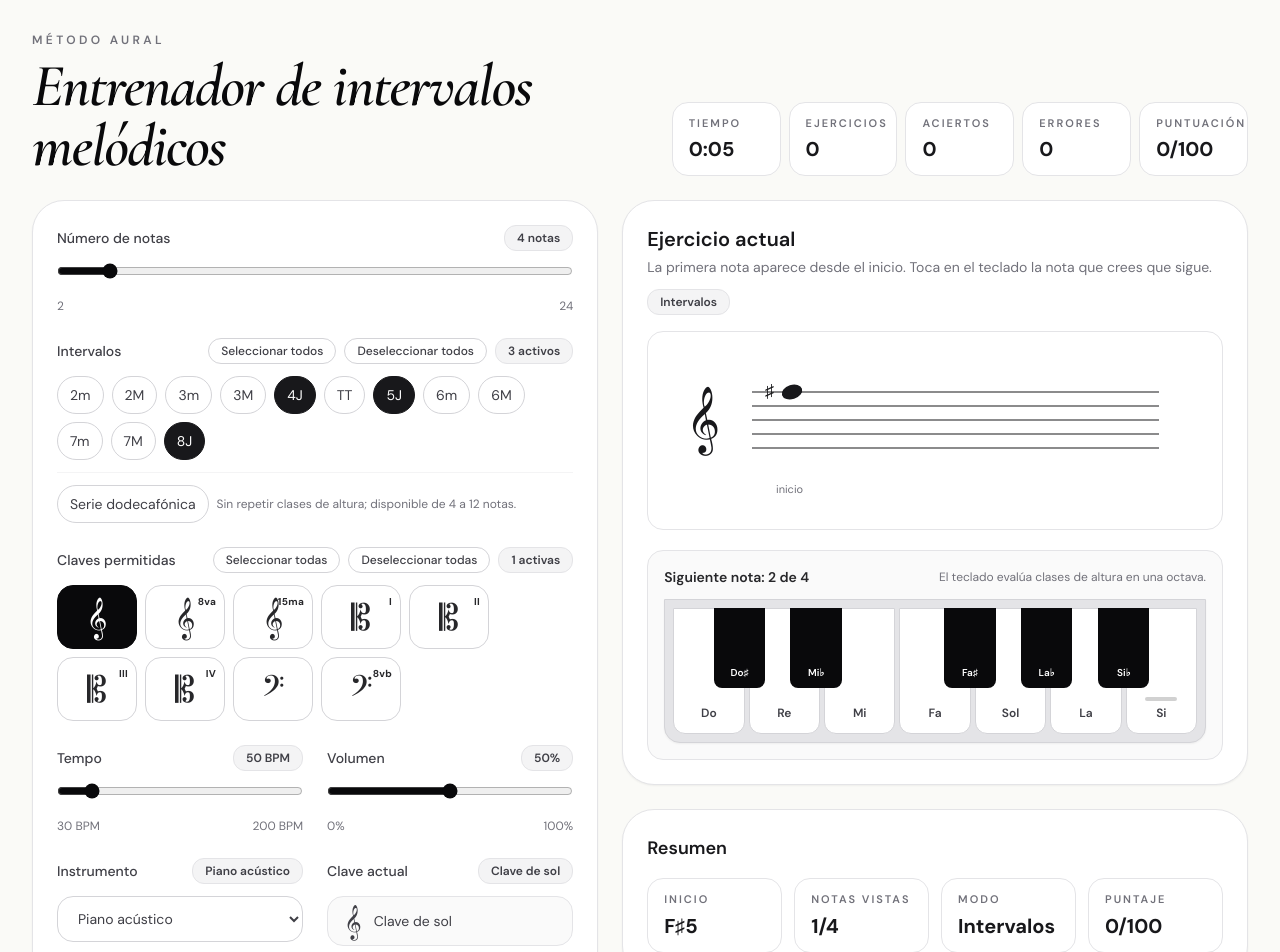
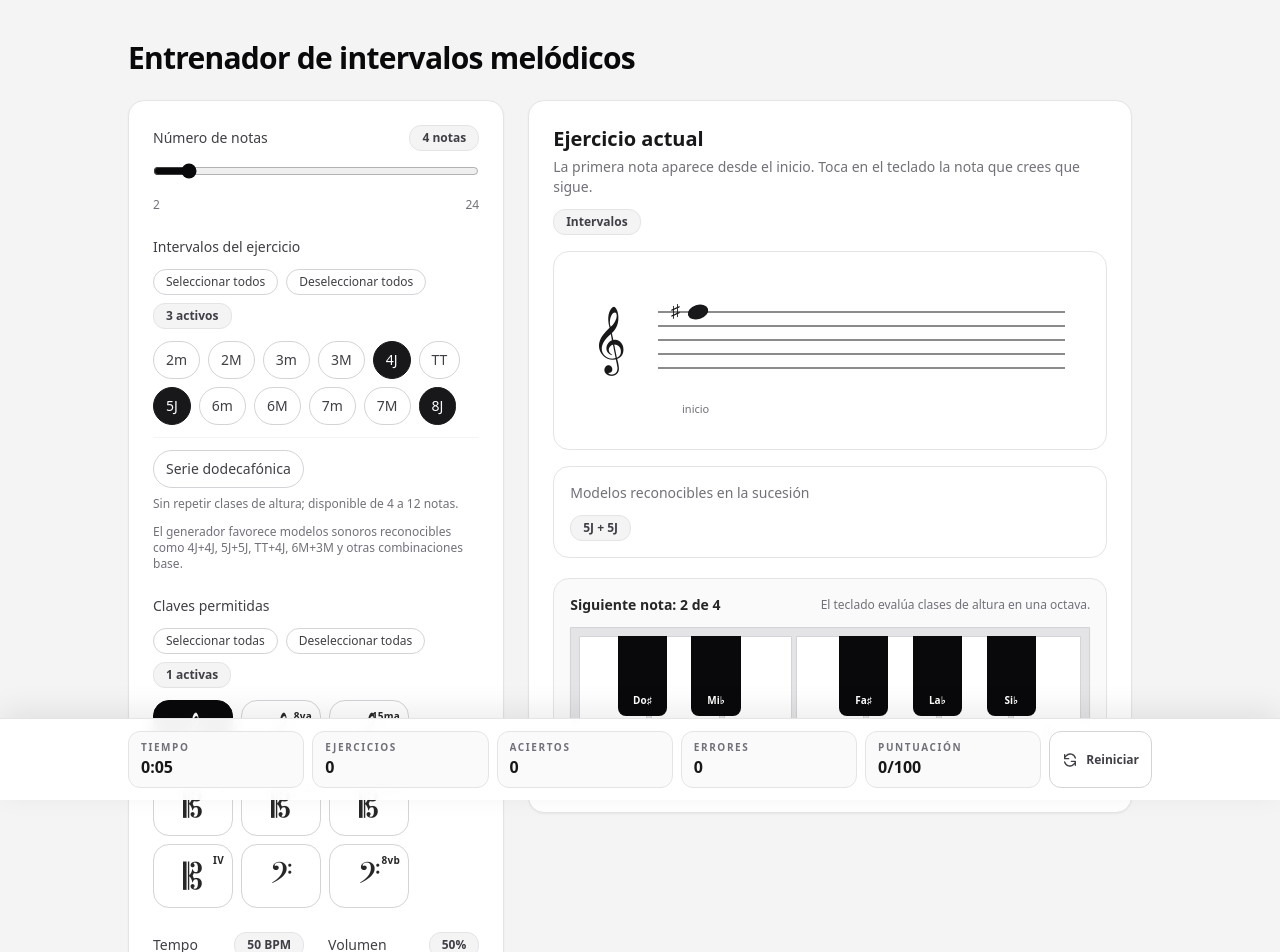
Before and after one commit to rickymartingtz/Entrenador-de-intervalos-mel-dicos, a React (Vite) app: page / in a window 1280 px wide. Shown: the top 952 px of the page. Built offline with nearby package versions, Linux system fonts and the light colour scheme.

Commit message:
Update App.jsx

```diff
--- a/src/App.jsx
+++ b/src/App.jsx
@@ -1,5 +1,84 @@
 import React, { useCallback, useEffect, useMemo, useRef, useState } from "react";
 import Soundfont from "soundfont-player";
+
+
+function IconBase({ children, className = "h-4 w-4", viewBox = "0 0 24 24" }) {
+  return (
+    <svg
+      xmlns="http://www.w3.org/2000/svg"
+      viewBox={viewBox}
+      fill="none"
+      stroke="currentColor"
+      strokeWidth="2"
+      strokeLinecap="round"
+      strokeLinejoin="round"
+      className={className}
+      aria-hidden="true"
+    >
+      {children}
+    </svg>
+  );
+}
+
+function EyeIcon({ className }) {
+  return (
+    <IconBase className={className}>
+      <path d="M2 12s3.5-6 10-6 10 6 10 6-3.5 6-10 6-10-6-10-6Z" />
+      <circle cx="12" cy="12" r="3" />
+    </IconBase>
+  );
+}
+
+function EyeOffIcon({ className }) {
+  return (
+    <IconBase className={className}>
+      <path d="M3 3l18 18" />
+      <path d="M10.6 10.7a3 3 0 0 0 4.2 4.2" />
+      <path d="M9.9 5.1A12.5 12.5 0 0 1 12 5c6.5 0 10 7 10 7a18.7 18.7 0 0 1-3.2 4.2" />
+      <path d="M6.2 6.3C3.7 8 2 12 2 12s3.5 7 10 7a10.8 10.8 0 0 0 4.3-.8" />
+    </IconBase>
+  );
+}
+
+function RefreshIcon({ className }) {
+  return (
+    <IconBase className={className}>
+      <path d="M21 2v6h-6" />
+      <path d="M3 12a9 9 0 0 1 15.5-6.4L21 8" />
+      <path d="M3 22v-6h6" />
+      <path d="M21 12a9 9 0 0 1-15.5 6.4L3 16" />
+    </IconBase>
+  );
+}
+
+function VolumeIcon({ className }) {
+  return (
+    <IconBase className={className}>
+      <path d="M11 5 6 9H3v6h3l5 4V5Z" />
+      <path d="M15.5 8.5a5 5 0 0 1 0 7" />
+      <path d="M18.5 5.5a9 9 0 0 1 0 13" />
+    </IconBase>
+  );
+}
+
+function StopIcon({ className }) {
+  return (
+    <IconBase className={className}>
+      <rect x="6" y="6" width="12" height="12" rx="1.5" />
+    </IconBase>
+  );
+}
+
+function ResetIcon({ className }) {
+  return (
+    <IconBase className={className}>
+      <path d="M4 4v6h6" />
+      <path d="M20 20v-6h-6" />
+      <path d="M20 9A8 8 0 0 0 6.3 5.7L4 8" />
+      <path d="M4 15a8 8 0 0 0 13.7 3.3L20 16" />
+    </IconBase>
+  );
+}
 
 const LETTERS = ["C", "D", "E", "F", "G", "A", "B"];
 const NATURAL_OFFSETS = { C: 0, D: 2, E: 4, F: 5, G: 7, A: 9, B: 11 };
@@ -52,6 +131,48 @@ const INTERVAL_DEFINITIONS = [
   { key: "M7", short: "7M", name: "Séptima mayor", semitones: 11, diatonicSteps: 6 },
   { key: "P8", short: "8J", name: "Octava justa", semitones: 12, diatonicSteps: 7 },
 ];
+
+const MODEL_PATTERNS = [
+  { id: "l1-4j4j", label: "4J + 4J", steps: [{ intervalKey: "P4" }, { intervalKey: "P4" }] },
+  { id: "l1-5j5j", label: "5J + 5J", steps: [{ intervalKey: "P5" }, { intervalKey: "P5" }] },
+  { id: "l1-5up4down", label: "5J↗ + 4J↘", steps: [{ intervalKey: "P5", direction: 1 }, { intervalKey: "P4", direction: -1 }] },
+  { id: "l1-5down4up", label: "5J↘ + 4J↗", steps: [{ intervalKey: "P5", direction: -1 }, { intervalKey: "P4", direction: 1 }] },
+  { id: "l1-4up5down", label: "4J↗ + 5J↘", steps: [{ intervalKey: "P4", direction: 1 }, { intervalKey: "P5", direction: -1 }] },
+  { id: "l1-4down5up", label: "4J↘ + 5J↗", steps: [{ intervalKey: "P4", direction: -1 }, { intervalKey: "P5", direction: 1 }] },
+  { id: "l1-4j4j4j", label: "4J + 4J + 4J", steps: [{ intervalKey: "P4" }, { intervalKey: "P4" }, { intervalKey: "P4" }] },
+  { id: "l1-5j5j5j", label: "5J + 5J + 5J", steps: [{ intervalKey: "P5" }, { intervalKey: "P5" }, { intervalKey: "P5" }] },
+  { id: "l2-2M2M-up", label: "2M↗ + 2M↗", steps: [{ intervalKey: "M2", direction: 1 }, { intervalKey: "M2", direction: 1 }] },
+  { id: "l2-2m2m-up", label: "2m↗ + 2m↗", steps: [{ intervalKey: "m2", direction: 1 }, { intervalKey: "m2", direction: 1 }] },
+  { id: "l2-2M2M-down", label: "2M↘ + 2M↘", steps: [{ intervalKey: "M2", direction: -1 }, { intervalKey: "M2", direction: -1 }] },
+  { id: "l2-2m2m-down", label: "2m↘ + 2m↘", steps: [{ intervalKey: "m2", direction: -1 }, { intervalKey: "m2", direction: -1 }] },
+  { id: "l2-chromatic", label: "Escala cromática", steps: [{ intervalKey: "m2" }, { intervalKey: "m2" }, { intervalKey: "m2" }, { intervalKey: "m2" }] },
+  { id: "l2-whole-tone", label: "Escala de tonos enteros", steps: [{ intervalKey: "M2" }, { intervalKey: "M2" }, { intervalKey: "M2" }, { intervalKey: "M2" }] },
+  { id: "l2-4j-2M", label: "4J + 2M", steps: [{ intervalKey: "P4" }, { intervalKey: "M2" }] },
+  { id: "l2-4j-2m", label: "4J + 2m", steps: [{ intervalKey: "P4" }, { intervalKey: "m2" }] },
+  { id: "l2-5j-2M", label: "5J + 2M", steps: [{ intervalKey: "P5" }, { intervalKey: "M2" }] },
+  { id: "l2-5j-2m", label: "5J + 2m", steps: [{ intervalKey: "P5" }, { intervalKey: "m2" }] },
+  { id: "l3-3M3M", label: "3M + 3M", steps: [{ intervalKey: "M3" }, { intervalKey: "M3" }] },
+  { id: "l3-3m3m", label: "3m + 3m", steps: [{ intervalKey: "m3" }, { intervalKey: "m3" }] },
+  { id: "l3-aum4j", label: "aum. + 4J", steps: [{ intervalKey: "M3" }, { intervalKey: "M3" }, { intervalKey: "P4" }] },
+  { id: "l3-dis5j", label: "dis. + 5J", steps: [{ intervalKey: "m3" }, { intervalKey: "m3" }, { intervalKey: "P5" }] },
+  { id: "l4-tt4j", label: "TT + 4J", steps: [{ intervalKey: "TT" }, { intervalKey: "P4" }] },
+  { id: "l4-tt5j", label: "TT + 5J", steps: [{ intervalKey: "TT" }, { intervalKey: "P5" }] },
+  { id: "l4-tt2mtt", label: "TT + 2m + TT", steps: [{ intervalKey: "TT" }, { intervalKey: "m2" }, { intervalKey: "TT" }] },
+  { id: "l4-tt2Mtt", label: "TT + 2M + TT", steps: [{ intervalKey: "TT" }, { intervalKey: "M2" }, { intervalKey: "TT" }] },
+  { id: "l4-ttup5down", label: "TT↗ + 5J↘", steps: [{ intervalKey: "TT", direction: 1 }, { intervalKey: "P5", direction: -1 }] },
+  { id: "l4-ttdown4up", label: "TT↘ + 4J↗", steps: [{ intervalKey: "TT", direction: -1 }, { intervalKey: "P4", direction: 1 }] },
+  { id: "l5-6m6m", label: "6m + 6m", steps: [{ intervalKey: "m6" }, { intervalKey: "m6" }] },
+  { id: "l5-6M6M", label: "6M + 6M", steps: [{ intervalKey: "M6" }, { intervalKey: "M6" }] },
+  { id: "l5-6m3m", label: "6m + 3m", steps: [{ intervalKey: "m6" }, { intervalKey: "m3" }] },
+  { id: "l5-6M3M", label: "6M + 3M", steps: [{ intervalKey: "M6" }, { intervalKey: "M3" }] },
+  { id: "l6-7m", label: "7m", steps: [{ intervalKey: "m7" }] },
+  { id: "l6-7M", label: "7M", steps: [{ intervalKey: "M7" }] },
+  { id: "l6-7m2m", label: "7m + 2m", steps: [{ intervalKey: "m7" }, { intervalKey: "m2" }] },
+  { id: "l6-7M2M", label: "7M + 2M", steps: [{ intervalKey: "M7" }, { intervalKey: "M2" }] },
+  { id: "l6-7m4j", label: "7m + 4J", steps: [{ intervalKey: "m7" }, { intervalKey: "P4" }] },
+  { id: "l6-7M4j", label: "7M + 4J", steps: [{ intervalKey: "M7" }, { intervalKey: "P4" }] },
+];
+
 
 const INSTRUMENTS = [
   { value: "choir", label: "Coro Aahs", soundfont: "choir_aahs", fallback: "voice", sustain: true },
@@ -238,6 +359,54 @@ function getCandidates(currentNote, selectedIntervalKeys, clefKey, usedPitchClas
   return candidates;
 }
 
+
+
+function getIntervalBySemitones(semitones, allowedIntervalKeys = []) {
+  const allowed = new Set(allowedIntervalKeys.length ? allowedIntervalKeys : INTERVAL_DEFINITIONS.map((item) => item.key));
+  return INTERVAL_DEFINITIONS.find((interval) => allowed.has(interval.key) && interval.semitones === semitones);
+}
+
+function getTransitionData(sequence, allowedIntervalKeys = []) {
+  if (!Array.isArray(sequence) || sequence.length < 2) return [];
+  return sequence.slice(1).map((note, index) => {
+    const previous = sequence[index];
+    const diff = Math.abs(note.midi - previous.midi);
+    const interval = getIntervalBySemitones(diff, allowedIntervalKeys);
+    const direction = note.midi >= previous.midi ? 1 : -1;
+    return {
+      intervalKey: interval?.key ?? `${diff}`,
+      short: interval?.short ?? `${diff}`,
+      direction,
+    };
+  });
+}
+
+function getIntervalLabels(sequence, allowedIntervalKeys = []) {
+  return getTransitionData(sequence, allowedIntervalKeys).map((transition) => `${transition.short} ${transition.direction > 0 ? "↑" : "↓"}`);
+}
+
+function transitionMatchesModelStep(transition, modelStep) {
+  if (!transition || !modelStep) return false;
+  if (transition.intervalKey !== modelStep.intervalKey) return false;
+  if (typeof modelStep.direction === "number" && transition.direction !== modelStep.direction) return false;
+  return true;
+}
+
+function detectModelLabels(sequence, allowedIntervalKeys = []) {
+  const transitions = getTransitionData(sequence, allowedIntervalKeys);
+  const labels = [];
+  MODEL_PATTERNS.forEach((pattern) => {
+    if (pattern.steps.length > transitions.length) return;
+    for (let start = 0; start <= transitions.length - pattern.steps.length; start += 1) {
+      const slice = transitions.slice(start, start + pattern.steps.length);
+      if (slice.every((transition, index) => transitionMatchesModelStep(transition, pattern.steps[index]))) {
+        labels.push(pattern.label);
+        break;
+      }
+    }
+  });
+  return [...new Set(labels)].slice(0, 10);
+}
 function buildMelody(noteCount, selectedIntervalKeys, selectedClefKeys) {
   const safeCount = clamp(noteCount, MIN_NOTES, MAX_NOTES);
   const intervals = sanitizeIntervalSelection(selectedIntervalKeys);
@@ -541,6 +710,16 @@ function StatBox({ label, value }) {
   );
 }
 
+
+function BottomStat({ label, value }) {
+  return (
+    <div className="min-w-0 rounded-xl border border-zinc-200 bg-zinc-50 px-3 py-2">
+      <p className="truncate text-[10px] font-semibold uppercase tracking-[0.16em] text-zinc-500">{label}</p>
+      <p className="truncate text-base font-bold text-zinc-900">{value}</p>
+    </div>
+  );
+}
+
 export default function IntervalTrainerPage() {
   const saved = useMemo(() => (typeof window !== "undefined" ? initialSettings() : null), []);
   const savedStats = useMemo(() => (typeof window !== "undefined" ? initialStats() : null), []);
@@ -581,6 +760,8 @@ export default function IntervalTrainerPage() {
   const expectedNote = exercise.sequence[nextIndex] ?? null;
   const exerciseComplete = nextIndex >= exercise.sequence.length;
   const score = scoreFromStats(stats);
+  const intervalLabels = useMemo(() => getIntervalLabels(exercise.sequence, exercise.intervalKeys), [exercise]);
+  const modelLabels = useMemo(() => detectModelLabels(exercise.sequence, exercise.intervalKeys), [exercise]);
 
   useEffect(() => {
     const timer = window.setInterval(() => {
@@ -883,27 +1064,14 @@ export default function IntervalTrainerPage() {
   }, [stopPlayback]);
 
   return (
-    <div className="min-h-screen bg-[#FAFAF7] p-5 text-zinc-950 md:p-8">
-      <style>{`@import url('https://fonts.googleapis.com/css2?family=Cormorant+Garamond:ital,wght@1,500;1,600;1,700&family=DM+Sans:wght@400;500;600;700;800&display=swap');`}</style>
-      <div className="mx-auto max-w-7xl space-y-6" style={{ fontFamily: "DM Sans, sans-serif" }}>
-        <header className="flex flex-col justify-between gap-4 md:flex-row md:items-end">
-          <div>
-            <p className="text-xs font-semibold uppercase tracking-[0.28em] text-zinc-500">Método Aural</p>
-            <h1 className="mt-2 text-4xl font-semibold italic tracking-tight md:text-6xl" style={{ fontFamily: "Cormorant Garamond, serif" }}>
-              Entrenador de intervalos melódicos
-            </h1>
-          </div>
-          <div className="grid grid-cols-2 gap-2 sm:grid-cols-5">
-            <StatBox label="Tiempo" value={formatTime(stats.totalSeconds)} />
-            <StatBox label="Ejercicios" value={stats.exercises} />
-            <StatBox label="Aciertos" value={stats.correct} />
-            <StatBox label="Errores" value={stats.incorrect} />
-            <StatBox label="Puntuación" value={`${score}/100`} />
-          </div>
+    <div className="min-h-screen bg-zinc-100 p-6 pb-32 text-zinc-950 md:p-10 md:pb-32">
+      <div className="mx-auto max-w-5xl space-y-6">
+        <header className="space-y-2">
+          <h1 className="text-3xl font-bold tracking-tight">Entrenador de intervalos melódicos</h1>
         </header>
 
         <section className="grid gap-6 xl:grid-cols-[0.95fr_1.05fr]">
-          <div className="rounded-[2rem] border border-zinc-200 bg-white p-6 shadow-sm">
+          <div className="rounded-2xl border border-zinc-200 bg-white p-6 shadow-sm">
             <div className="space-y-6">
               <div className="space-y-3">
                 <div className="flex items-center justify-between gap-4">
@@ -927,7 +1095,7 @@ export default function IntervalTrainerPage() {
 
               <div className="space-y-3">
                 <div className="flex flex-wrap items-center justify-between gap-3">
-                  <span className="text-sm font-medium text-zinc-700">Intervalos</span>
+                  <span className="text-sm font-medium text-zinc-700">Intervalos del ejercicio</span>
                   <div className="flex flex-wrap items-center gap-2">
                     <button type="button" onClick={selectAllIntervals} className="rounded-full border border-zinc-300 bg-white px-3 py-1 text-xs font-medium text-zinc-700 transition hover:border-zinc-500">Seleccionar todos</button>
                     <button type="button" onClick={deselectAllIntervals} className="rounded-full border border-zinc-300 bg-white px-3 py-1 text-xs font-medium text-zinc-700 transition hover:border-zinc-500">Deseleccionar todos</button>
@@ -951,7 +1119,9 @@ export default function IntervalTrainerPage() {
                   <p className="rounded-xl border border-amber-200 bg-amber-50 px-3 py-2 text-xs text-amber-800">Selecciona al menos un intervalo para generar.</p>
                 ) : useTwelveToneSeries && twelveToneUsableIntervals.length === 0 ? (
                   <p className="rounded-xl border border-amber-200 bg-amber-50 px-3 py-2 text-xs text-amber-800">La 8J no puede funcionar sola en serie dodecafónica porque repite la misma clase de altura.</p>
-                ) : null}
+                ) : (
+                  <p className="text-xs text-zinc-500">El generador favorece modelos sonoros reconocibles como 4J+4J, 5J+5J, TT+4J, 6M+3M y otras combinaciones base.</p>
+                )}
               </div>
 
               <div className="space-y-3">
@@ -993,23 +1163,30 @@ export default function IntervalTrainerPage() {
                 </div>
                 <div className="space-y-3">
                   <div className="flex items-center justify-between gap-4"><span className="text-sm font-medium text-zinc-700">Clave actual</span><Badge>{getClefConfig(exercise.clefKey).label}</Badge></div>
-                  <div className="flex h-[50px] items-center rounded-2xl border border-zinc-200 bg-zinc-50 px-4 text-sm text-zinc-700">
+                  <div className="flex h-[50px] items-center rounded-2xl border border-zinc-200 bg-white px-4 text-sm text-zinc-700">
                     <span className="mr-3 font-serif text-3xl">{getClefConfig(exercise.clefKey).symbol}</span>{getClefConfig(exercise.clefKey).label}
                   </div>
                 </div>
               </div>
 
               <div className="flex flex-wrap gap-3 border-t border-zinc-100 pt-5">
-                <ActionButton active={buttonFlash} onClick={startExercise} disabled={!canGenerate}>Generar nueva sucesión</ActionButton>
-                <ActionButton active={isPlaying} onClick={() => (isPlaying ? stopPlayback() : playExercise(exercise))}>Escuchar</ActionButton>
-                <ActionButton active={revealFull} onClick={() => setRevealFull((current) => !current)}>Mostrar respuesta completa</ActionButton>
-                <ActionButton active={false} onClick={resetEverything}>Reiniciar todo</ActionButton>
+                <ActionButton active={buttonFlash} onClick={startExercise} disabled={!canGenerate}>
+                  <RefreshIcon className="mr-2 h-4 w-4" /> Generar nueva sucesión
+                </ActionButton>
+                <ActionButton active={isPlaying} onClick={() => (isPlaying ? stopPlayback() : playExercise(exercise))}>
+                  {isPlaying ? <StopIcon className="mr-2 h-4 w-4" /> : <VolumeIcon className="mr-2 h-4 w-4" />}
+                  {isPlaying ? "Parar" : "Escuchar"}
+                </ActionButton>
+                <ActionButton active={revealFull} onClick={() => setRevealFull((current) => !current)}>
+                  {revealFull ? <EyeOffIcon className="mr-2 h-4 w-4" /> : <EyeIcon className="mr-2 h-4 w-4" />}
+                  {revealFull ? "Ocultar respuesta" : "Mostrar respuesta completa"}
+                </ActionButton>
               </div>
             </div>
           </div>
 
           <div className="space-y-6">
-            <div className="rounded-[2rem] border border-zinc-200 bg-white p-6 shadow-sm">
+            <div className="rounded-2xl border border-zinc-200 bg-white p-6 shadow-sm">
               <div className="mb-4 flex flex-wrap items-center justify-between gap-3">
                 <div>
                   <h2 className="text-xl font-semibold text-zinc-900">Ejercicio actual</h2>
@@ -1019,6 +1196,24 @@ export default function IntervalTrainerPage() {
               </div>
 
               <Staff exercise={exercise} attemptNotes={attemptNotes} revealFull={revealFull} />
+
+              {modelLabels.length > 0 ? (
+                <div className="mt-4 rounded-2xl border border-zinc-200 bg-white p-4">
+                  <p className="text-sm font-medium text-zinc-500">Modelos reconocibles en la sucesión</p>
+                  <div className="mt-3 flex flex-wrap gap-2">
+                    {modelLabels.map((label) => <Badge key={label}>{label}</Badge>)}
+                  </div>
+                </div>
+              ) : null}
+
+              {revealFull ? (
+                <div className="mt-4 rounded-2xl border border-zinc-200 bg-white p-4">
+                  <p className="text-sm font-medium text-zinc-500">Saltos entre notas consecutivas</p>
+                  <div className="mt-3 flex flex-wrap gap-2">
+                    {intervalLabels.map((item, index) => <Badge key={`${item}-${index}`}>{item}</Badge>)}
+                  </div>
+                </div>
+              ) : null}
 
               <div className="mt-5 rounded-2xl border border-zinc-200 bg-zinc-50 p-4">
                 <div className="mb-3 flex flex-wrap items-center justify-between gap-3">
@@ -1030,26 +1225,27 @@ export default function IntervalTrainerPage() {
                 <PianoKeyboard onPress={handleKeyboardPress} disabled={exerciseComplete || revealFull} expectedPc={expectedNote ? pitchClassOf(expectedNote) : null} />
               </div>
             </div>
-
-            <div className="rounded-[2rem] border border-zinc-200 bg-white p-6 shadow-sm">
-              <h2 className="text-lg font-semibold text-zinc-900">Resumen</h2>
-              <div className="mt-4 grid gap-3 sm:grid-cols-2 lg:grid-cols-4">
-                <StatBox label="Inicio" value={exercise.startNote} />
-                <StatBox label="Notas vistas" value={`${Math.min(nextIndex, exercise.sequence.length)}/${exercise.sequence.length}`} />
-                <StatBox label="Modo" value={exercise.mode === "twelveTone" ? "Dodecafónico" : "Intervalos"} />
-                <StatBox label="Puntaje" value={`${score}/100`} />
-              </div>
-              {revealFull ? (
-                <div className="mt-4 flex flex-wrap gap-2">
-                  {exercise.sequence.map((note, index) => (
-                    <span key={`${note.id}-${index}`} className="rounded-xl bg-zinc-950 px-3 py-1 text-sm font-semibold text-white">{note.label}</span>
-                  ))}
-                </div>
-              ) : null}
-            </div>
           </div>
         </section>
       </div>
+
+      <div className="fixed inset-x-0 bottom-0 z-50 border-t border-zinc-200 bg-white/95 px-4 py-3 shadow-[0_-8px_30px_rgba(0,0,0,0.08)] backdrop-blur">
+        <div className="mx-auto grid max-w-5xl grid-cols-2 gap-2 sm:grid-cols-3 lg:grid-cols-[repeat(5,minmax(0,1fr))_auto]">
+          <BottomStat label="Tiempo" value={formatTime(stats.totalSeconds)} />
+          <BottomStat label="Ejercicios" value={stats.exercises} />
+          <BottomStat label="Aciertos" value={stats.correct} />
+          <BottomStat label="Errores" value={stats.incorrect} />
+          <BottomStat label="Puntuación" value={`${score}/100`} />
+          <button
+            type="button"
+            onClick={resetEverything}
+            className="inline-flex items-center justify-center rounded-xl border border-zinc-300 bg-white px-3 py-2 text-xs font-semibold text-zinc-700 transition hover:border-zinc-500 hover:bg-zinc-100 sm:col-span-3 lg:col-span-1"
+          >
+            <ResetIcon className="mr-2 h-4 w-4" /> Reiniciar
+          </button>
+        </div>
+      </div>
     </div>
+
   );
 }
```
